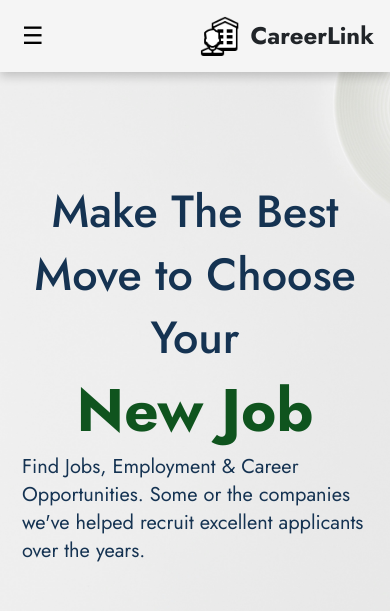
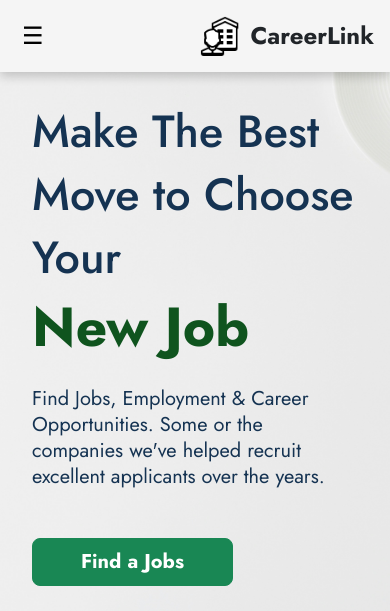
Before and after one commit to dinesh-kumar19/dinesh-kumar19.github.io, an Angular app: page /home in a window 390 px wide. Shown: the top 611 px of the page. Built offline with nearby package versions, Linux system fonts and the light colour scheme; no server answers; a web font is replaced by a local one.

Commit message:
Changes applied for login condition in mobile view

```diff
--- a/src/app/home/header/header.component.html
+++ b/src/app/home/header/header.component.html
@@ -73,11 +73,12 @@
 <div class="sidebar" [class.open]="showSidebar" *ngIf="!isLargeScreen">
   <button class="close-btn" (click)="toggleSidebar()">&times;</button>
   <div class="sidebar-header">
-    <div class="profile-container">
+    <div class="profile-container" *ngIf="isLoggedIn">
       <img
       [src]="profileImage"
         alt="Profile"
         class="user-pic"
+        *ngIf="isLoggedIn"
         (click)="toggleProfile($event)"
       />
       <div class="profile-dropdown" *ngIf="!showProfileMenu">
@@ -88,13 +89,14 @@
             </div>
         </div>
         <hr />
-        <a routerLink="/user/user-profile" class="profile-text text-decoration-none"><i class='bx bx-user-check mx-3'></i>My Profile</a>
+        <a routerLink="/user/user-profile" class="profile-text text-decoration-none" (click)="profileView()"><i class='bx bx-user-check mx-3'></i>My Profile</a>
       </div>
     </div>
   </div>
   <div class="sidebar-links">
     <a routerLink="/"><i class='bx bx-home mx-3'></i>Home</a>
-    <a routerLink="/user/user-dashboard"><i class='bx bxs-dashboard mx-3'></i>Dashboard</a>
-    <a (click)="logout()" style="cursor: pointer;"><i class='bx bx-log-in mx-3'></i>Logout</a>
+    <a routerLink="/user/user-dashboard" *ngIf="isLoggedIn"><i class='bx bxs-dashboard mx-3'></i>Dashboard</a>
+    <a routerLink="/home/login" *ngIf="!isLoggedIn && !isCompanyLoggedIn"><i class='bx bx-log-in-circle mx-3'></i>Login/Register</a>
+    <a (click)="logout()" style="cursor: pointer;" *ngIf="isLoggedIn"><i class='bx bx-log-in mx-3'></i>Logout</a>
   </div>
 </div>
--- a/src/app/home/header/header.component.ts
+++ b/src/app/home/header/header.component.ts
@@ -26,6 +26,13 @@ export class HeaderComponent implements OnInit {
     this.isLoggedIn = this.jobsService.isLoggedIn();
     this.isCompanyLoggedIn = this.jobsService.isCompanyLoggedIn();
     this.getCurrentUser();
+  }
+  profileView(){
+    if(this.isLoggedIn){
+      this.router.navigate(['/user/user-profile']);
+    } else {
+      this.router.navigate(['/home/login']);
+    }
   }
   logout(): void{
     if (this.isLoggedIn){
--- a/src/app/home/home.component.html
+++ b/src/app/home/home.component.html
@@ -6,12 +6,13 @@
   <!-- Header searchbar content -->
   <section>
     <div class="container-fluid top_content">
+      <img
+      src="./assets/homecard2.jpg"
+      alt="Background"
+      class="bg-image"
+    />
         <div class="top_content_align pb-4">
-          <img
-          src="./assets/homecard2.jpg"
-          alt="Background"
-          class="bg-image"
-        />
+
           <div
             class="top_content_1"
             data-aos="fade-up"
--- a/src/app/home/home.component.scss
+++ b/src/app/home/home.component.scss
@@ -12,8 +12,7 @@
   position: relative;
   z-index: 1;
   background-color: rgba(197, 224, 221, 0.945);
-  padding-top: 20px;
-  min-height: 580px;
+  height: 580px;
   overflow: hidden;
 }
 .top_content_align{
@@ -29,6 +28,9 @@
 .new-job{
   color: rgb(15, 84, 30);
   font-size: 80px
+}
+.top-secondline{
+  margin-top: 20px;
 }
 .category-style {
   font-size: 22px;
@@ -74,7 +76,6 @@
   cursor: pointer;
   white-space: normal;
 }
-
 .suggestion-list-item:hover {
   background-color: #f1f1f1;
   box-shadow: 0 5px 15px rgba(0, 0, 0, 0.1);
@@ -96,38 +97,70 @@
   background-color: #f1f1f1;
   border-radius: 4px;
 }
-@media only screen and (max-width: 768px) {
+@media (min-width: 1024px) and (max-width: 1210px) {
   .bg-image {
     height: 100%;
     object-fit: cover;
   }
-.top_content{
-    background-color: #e2e3e3;
-    // height: auto;
-    margin-top: 30px;
+  .top_content {
+    min-height: 720px;
+    overflow: visible;
   }
-.top-secondline{
-  font-size: 12px;
+  .top_content_1 {
+    font-size: 70px;
+  }
+  .new-job {
+    font-size: 80px;
+  }
+  .top-secondline {
     line-height: 1.4;
   }
-.top_content_align{
-  margin-top: 20px;
-  padding: 20px 10px;
-  margin-left: 0;
+}
+@media (min-width: 768px) and (max-width: 1023px) {
+  .bg-image {
+    height: 100%;
+    object-fit: cover;
+  }
+  .top_content {
+    height: 600px;
+  }
+  .top_content_align {
+    padding: 140px 30px;
   }
   .top_content_1 {
-  margin-top: 90px;
-  font-size: 45px;
-  text-align: center;
-  // padding-bottom: 40px;
+    font-size: 55px;
   }
-.new-job{
-  font-size: 60px;
+  .new-job {
+    font-size: 65px;
+  }
+  .top-secondline {
+    line-height: 1.3;
   }
 }
-@media (min-width: 769px) and (max-width: 1024px) {
-  .top_content{
-    height: 580px;
-    padding-top: 5px;
+@media (max-width: 767px) {
+  .bg-image {
+    height: 100%;
+    object-fit: cover;
+  }
+  .top_content {
+    height: 600px;
+  }
+  .top_content_align {
+    padding: 100px 20px;
+  }
+  .top_content_1 {
+    font-size: 45px;
+  }
+  .new-job {
+    font-size: 55px;
+  }
+  .top-secondline {
+    line-height: 1.3;
   }
 }
+@media (max-width: 425px) {
+  .top_content {
+    height: 650px;
+  }
+
+}
```
Also changed, not shown: 5 other files (tests, documents, lock files or other folders). Lines whose indentation alone changed are shown as unchanged.
